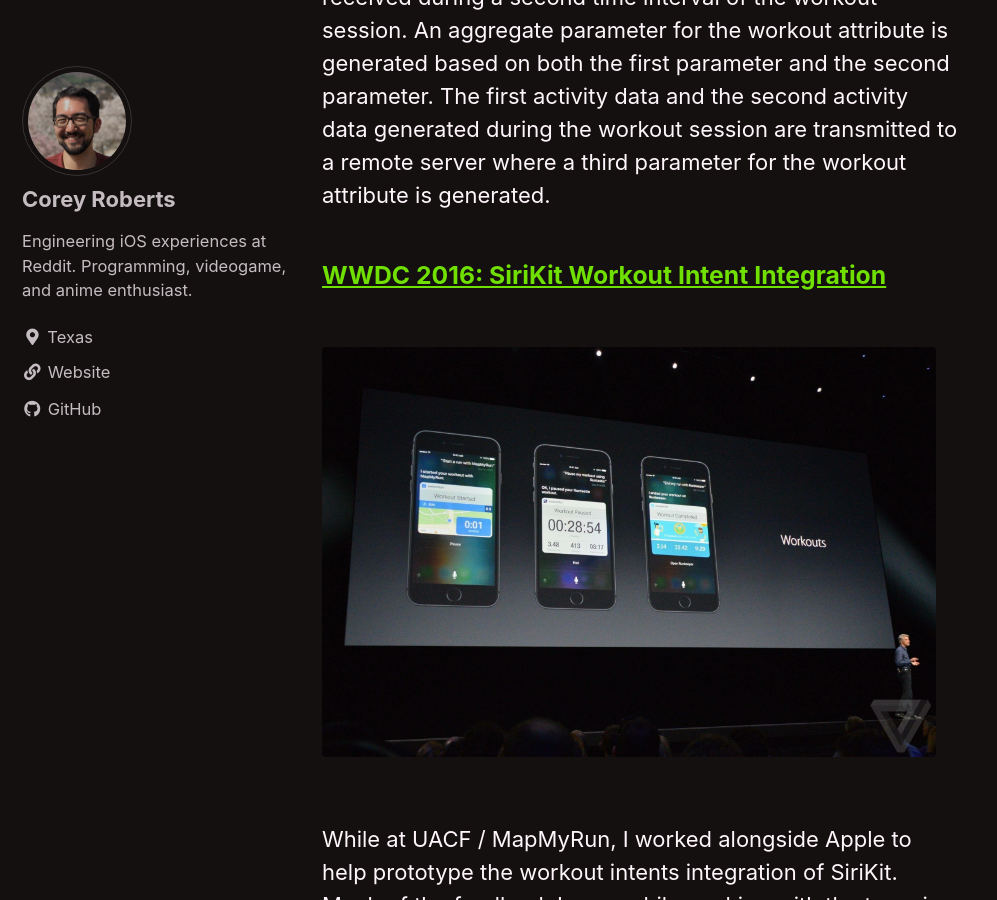
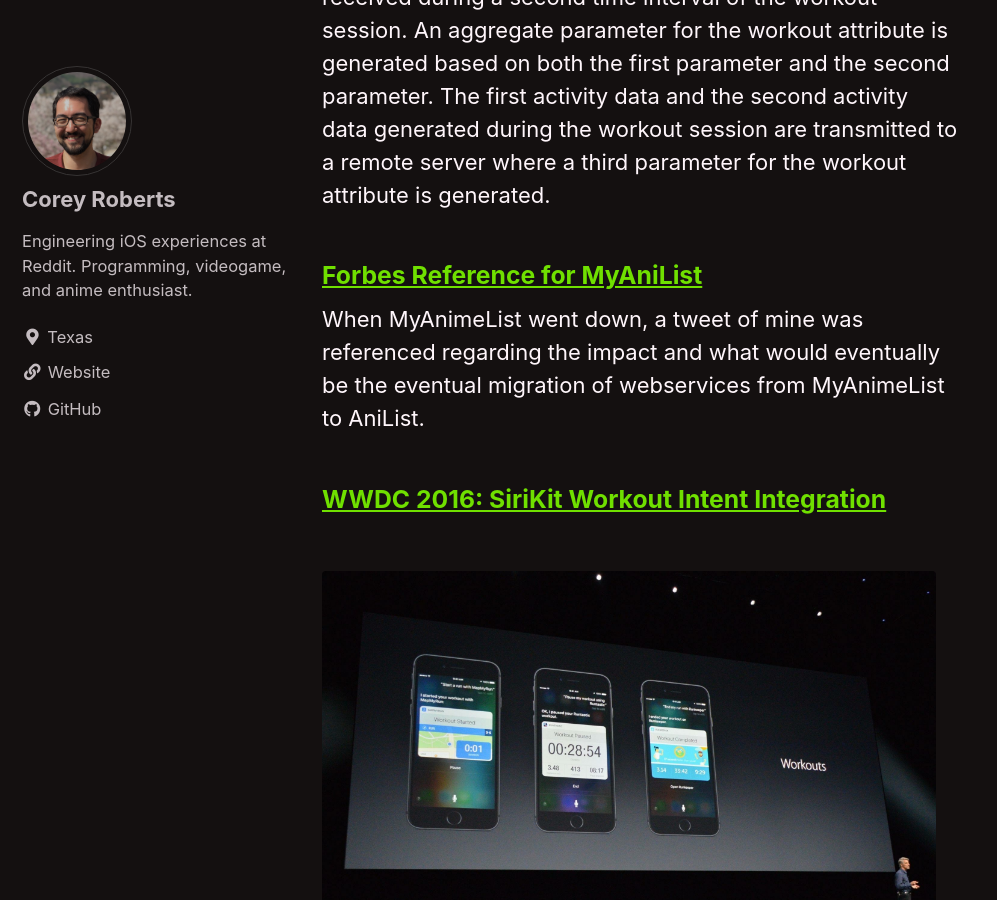
Before and after one commit to croberts22/croberts22.github.io, a Jekyll site: the page built from _pages/about.md, in a window 1280 px wide and 900 px high, scrolled down 2422 px. Shown: the whole window, without its empty margins (0-997 px from the left). Built offline with Jekyll 4.4.1, drawn with Linux system fonts in a browser that asks for light colours; cached includes are drawn as plain includes.

Commit message:
Adding more references.

```diff
--- a/_pages/about.md
+++ b/_pages/about.md
@@ -35,6 +35,10 @@
 
 A method for providing activity data to a user for a workout session includes receipt of first activity data from a first activity sensor and receipt of second activity data from a second activity sensor during the workout session. A first parameter is generated for a workout attribute based on the first activity data received during a first time interval of the workout session, and a second parameter is generated for the workout attribute based on the second activity data received during a second time interval of the workout session. An aggregate parameter for the workout attribute is generated based on both the first parameter and the second parameter. The first activity data and the second activity data generated during the workout session are transmitted to a remote server where a third parameter for the workout attribute is generated.
 
+### [Forbes Reference for MyAniList](https://www.forbes.com/sites/laurenorsini/2018/05/30/myanimelist-passes-third-day-of-unexpected-downtime/)
+
+When MyAnimeList went down, a tweet of mine was referenced regarding the impact and what would eventually be the eventual migration of webservices from MyAnimeList to AniList.
+
 ### [WWDC 2016: SiriKit Workout Intent Integration](https://youtu.be/n5jXg_NNiCA?si=EasrHUn39eCofHJl&t=3412)
 
 <figure class="align-left">
```
